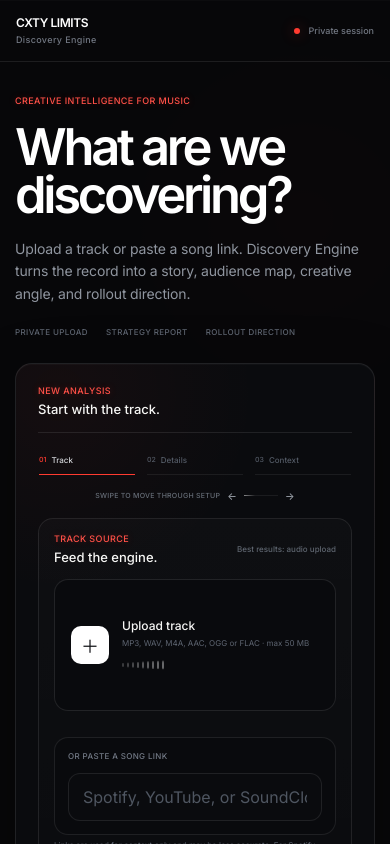
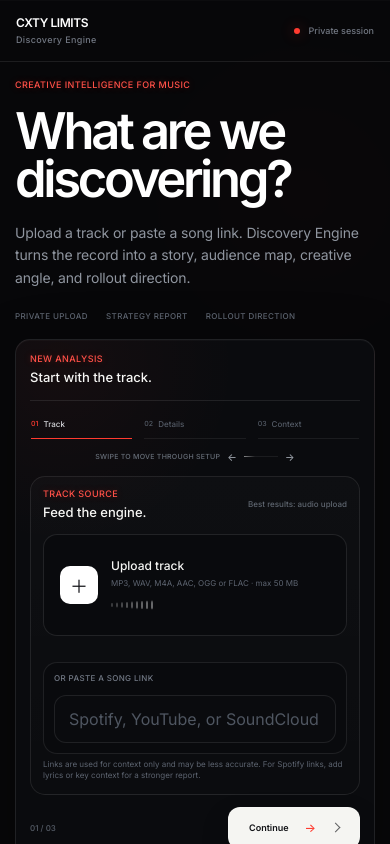
Before and after one commit to cxtylimits/cxty-limits-creatives-discovery-engine, a Next.js app: page / in a window 390 px wide. Shown: the top 844 px of the page. Built offline with nearby package versions, Linux system fonts and the light colour scheme.

Commit message:
Enhance globals.css for Discovery Engine V4.3
Added styles for the Discovery Engine V4.3 stability lock, ensuring full-width reports and improved mobile layouts.

```diff
--- a/app/globals.css
+++ b/app/globals.css
@@ -3223,3 +3223,241 @@ Replaces dead black space with a restrained live intelligence visual.
     animation: none !important;
   }
 }
+
+
+/* =========================================================
+DISCOVERY ENGINE — V4.3 STABILITY LOCK
+- Full-width, non-skewed report slides
+- No horizontal page drift
+- Compact mobile form journey
+- Active step / processing stays in focus
+========================================================= */
+
+html,
+body {
+  width: 100%;
+  max-width: 100%;
+  overflow-x: hidden !important;
+  overscroll-behavior-x: none;
+}
+
+.engine-shell,
+.engine-workspace,
+.report-app,
+.report-layout,
+.report-main,
+.report-track {
+  width: 100%;
+  max-width: 100%;
+  min-width: 0;
+}
+
+/* REPORT: remove the previous "peek" layout completely. */
+.report-track {
+  gap: 0 !important;
+  padding-left: 0 !important;
+  padding-right: 0 !important;
+  scroll-padding-left: 0 !important;
+}
+
+.report-slide {
+  flex: 0 0 100% !important;
+  width: 100% !important;
+  min-width: 100% !important;
+  max-width: 100% !important;
+  margin-right: 0 !important;
+}
+
+.report-slide:last-child {
+  margin-right: 0 !important;
+}
+
+.report-slide-inner {
+  width: calc(100% - 32px) !important;
+  max-width: calc(100% - 32px) !important;
+  margin: 0 16px !important;
+}
+
+/* Make the report feel like one full SaaS workspace, not skinny cards. */
+.report-app {
+  overflow: hidden !important;
+}
+
+.report-layout,
+.report-main {
+  overflow: hidden !important;
+}
+
+.report-slide-content,
+.report-slide-head,
+.report-dashboard-grid,
+.report-three,
+.report-two,
+.report-score-grid,
+.report-audience-layout,
+.report-next-move {
+  min-width: 0 !important;
+  max-width: 100% !important;
+}
+
+/* Processing state is a real focus state, not something added below the fold. */
+.processing-panel {
+  scroll-margin-top: 90px;
+  scroll-margin-bottom: 90px;
+}
+
+/* =========================================================
+MOBILE
+========================================================= */
+@media (max-width: 640px) {
+  /*
+  The mobile journey should fit as a guided screen, not a long stacked form.
+  */
+  .engine-grid {
+    padding-top: 18px !important;
+    padding-bottom: 16px !important;
+    gap: 18px !important;
+  }
+
+  .engine-intro {
+    margin-bottom: 0 !important;
+  }
+
+  .composer-panel {
+    padding: 14px !important;
+    border-radius: 15px !important;
+  }
+
+  .mobile-intake-progress {
+    margin-top: 10px !important;
+  }
+
+  .mobile-swipe-hint {
+    min-height: 22px !important;
+    margin-bottom: 1px !important;
+  }
+
+  .mobile-intake-slide.active {
+    scroll-margin-top: 78px;
+    scroll-margin-bottom: 78px;
+  }
+
+  /* Details = compact 2x2 grid. No giant vertical form stack. */
+  .session-meta {
+    padding: 12px !important;
+  }
+
+  .session-meta .composer-grid {
+    grid-template-columns: repeat(2, minmax(0, 1fr)) !important;
+    gap: 8px !important;
+  }
+
+  .session-meta .field-shell {
+    min-width: 0 !important;
+  }
+
+  .session-meta .composer-input {
+    min-height: 44px !important;
+    height: 44px !important;
+    padding: 0 10px !important;
+    font-size: 16px !important;
+  }
+
+  .session-meta-head {
+    margin-bottom: 2px !important;
+  }
+
+  .track-source-hero {
+    padding: 12px !important;
+  }
+
+  .upload-shell {
+    min-height: 102px !important;
+  }
+
+  .link-shell-hero {
+    min-height: 74px !important;
+    padding: 10px !important;
+  }
+
+  .lyrics-shell .composer-textarea {
+    min-height: 118px !important;
+    max-height: 150px !important;
+  }
+
+  .mobile-step-actions {
+    min-height: 48px !important;
+    margin-top: 9px !important;
+  }
+
+  .mobile-step-actions button {
+    min-height: 42px !important;
+  }
+
+  .composer-actions {
+    margin-top: 10px !important;
+  }
+
+  .composer-actions .analyze-button {
+    min-height: 50px !important;
+  }
+
+  .processing-panel {
+    margin-top: 8px !important;
+    scroll-margin-top: 70px;
+    scroll-margin-bottom: 70px;
+  }
+
+  /*
+  REPORT: absolutely full-width slide. No next-card peek, no skew,
+  no accidental horizontal canvas beyond the viewport.
+  */
+  .report-track {
+    width: 100% !important;
+    max-width: 100% !important;
+    padding: 0 !important;
+    gap: 0 !important;
+    scroll-padding: 0 !important;
+  }
+
+  .report-slide {
+    flex: 0 0 100% !important;
+    width: 100% !important;
+    min-width: 100% !important;
+    max-width: 100% !important;
+    padding: 0 !important;
+  }
+
+  .report-slide-inner {
+    width: calc(100% - 20px) !important;
+    max-width: calc(100% - 20px) !important;
+    margin: 0 10px !important;
+    padding: 14px !important;
+    border-radius: 16px !important;
+  }
+
+  .report-slide-head h1 {
+    max-width: 100% !important;
+    font-size: clamp(24px, 7vw, 31px) !important;
+    line-height: .98 !important;
+    overflow-wrap: break-word !important;
+  }
+
+  .report-explore-hint {
+    justify-content: center !important;
+  }
+
+  .report-dashboard-grid,
+  .report-three,
+  .report-two,
+  .report-score-grid,
+  .report-next-move {
+    max-width: 100% !important;
+  }
+}
+
+@media (max-width: 390px) {
+  .session-meta .composer-grid {
+    grid-template-columns: 1fr !important;
+  }
+}
```
